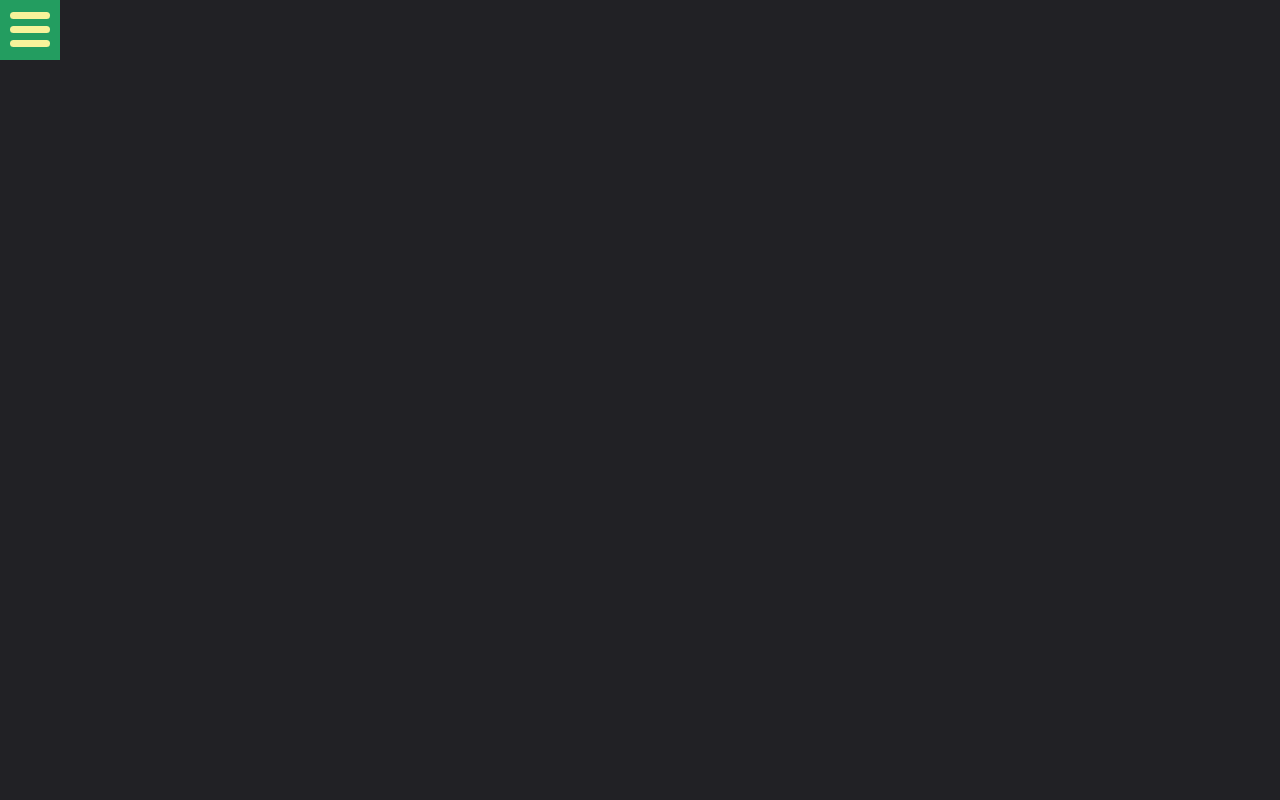
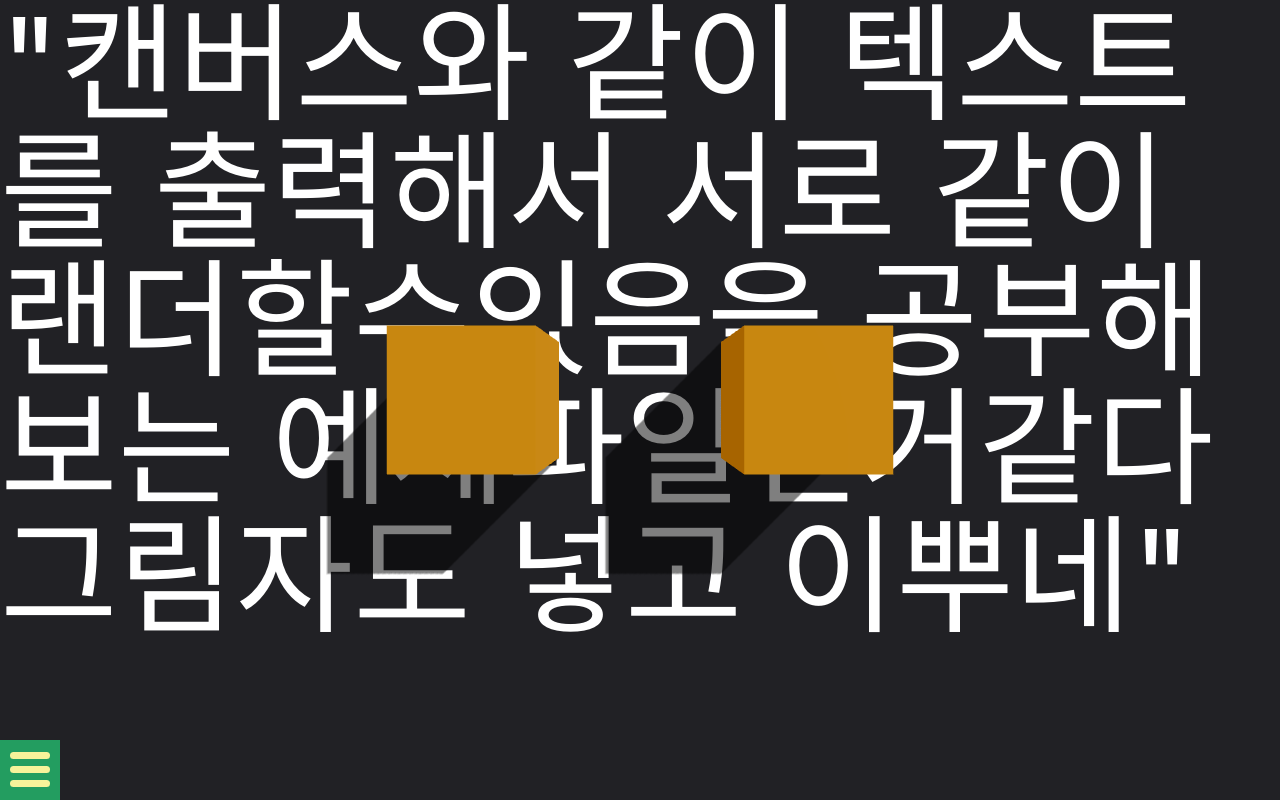
Before and after one commit to Howarf/LearnR3f, a React (Create React App) app: page /CanvasWithText in a window 1280 px wide. Before the commit this address had no page. Built offline with nearby package versions, Linux system fonts and the light colour scheme.

Commit message:
✅ CanvasWithText

```diff
--- a/src/App.js
+++ b/src/App.js
@@ -5,6 +5,7 @@ import Cube from './component/cube';
 import UiPairing from './component/uiPairing';
 import Mix_Controlls from './component/mix_controlls';
 import MixingHTML from './component/mixingHTML';
+import CanvasWithText from './component/canvasWithText';
 import './App.css';
 
 
@@ -20,6 +21,7 @@ export default function App(){
                     <Route path='/UiPairing' element={<UiPairing/>}/>
                     <Route path='/Mix_Controlls' element={<Mix_Controlls/>}/>
                     <Route path='/Mix_HTML' element={<MixingHTML/>}/>
+                    <Route path='/CanvasWithText' element={<CanvasWithText/>}/>
                 </Routes>
             </div>
         </BrowserRouter>
--- /dev/null
+++ b/src/component/canvasWithText.js
@@ -0,0 +1,44 @@
+import { Canvas, useThree } from "@react-three/fiber";
+import { useRef, useState } from "react";
+import styles from "../css/canvasWithText.module.css";
+
+export default function CanvasWithText(){
+    const ref = useRef();
+
+    return(
+        <div className={styles.container} ref={ref}>
+            <div className={styles.text}>
+                "캔버스와 같이 텍스트를 출력해서 서로 같이 랜더할수있음을 공부해보는 예제파일인거같다 그림자도 넣고 이뿌네"
+            </div>
+            <Canvas className={styles.canvas} shadows frameloop="demand" camera={{position:[0, 0, 4]}}
+                style={{ pointerEvents: 'none' }} eventSource={ref} eventPrefix="offset">
+                    <ambientLight intensity={1}/>
+                    <directionalLight position={[10, 10, 10]} angle={0.15} penumbra={1} castShadow shadow-mapSize={[2024, 2024]}/>
+                    <pointLight position={[10, 0, 0]}/>
+                    <Box position={[-1.2, 0, 0]}/>
+                    <Box position={[1.2, 0, 0]}/>
+                    <Shadows position={[0, 0, -0.5]}/>
+            </Canvas>
+        </div>
+    )
+}
+
+function Box(props){
+    const ref = useRef();
+    const [hovered, hover] = useState(false);
+    return(
+        <mesh {...props} castShadow ref={ref} onPointerOver={(event)=> hover(true)} onPointerOut={(e)=> hover(false)}>
+            <boxGeometry args={[1, 1, 1]}/>
+            <meshStandardMaterial color={hovered ? 'hotpink':'orange'}/>
+        </mesh>
+    )
+}
+function Shadows(props){
+    const { viewport } = useThree();
+    return(
+        <mesh receiveShadow scale={[viewport.width, viewport.height, 1]} {...props}>
+            <planeGeometry/>
+            <shadowMaterial transparent opacity={0.5} />
+        </mesh>
+    )
+}
--- a/src/component/menu.js
+++ b/src/component/menu.js
@@ -62,6 +62,7 @@ export default function Menu(){
                         <Link to={'/UiPairing'}><li>Ui 연동하기</li></Link>
                         <Link to={'/Mix_Controlls'}><li>여러가지 컨트롤러</li></Link>
                         <Link to={'/Mix_HTML'}><li>HTML로 제어하기</li></Link>
+                        <Link to={'/CanvasWithText'}><li>캔버스에글자넣기</li></Link>
                     </ul>
                 </div>
             </div>
--- /dev/null
+++ b/src/css/canvasWithText.module.css
@@ -0,0 +1,17 @@
+.container{
+    position: relative;
+    width: 100%;
+    height: 100%;
+}
+.canvas{
+    background-color: rgba(255, 255, 255, 0);
+}
+.text{
+    line-height: 1em;
+    text-align: left;
+    font-size: 8em;
+    word-break: break-word;
+    position: absolute;
+    top: 0;
+    left: 0;
+}
--- a/src/css/menu.module.css
+++ b/src/css/menu.module.css
@@ -17,6 +17,7 @@ a{
     background-color: #239D60;
     position: absolute;
     right: -60px;
+    bottom: 0;
     display: flex;
     flex-direction: column;
     align-items: center;
```
